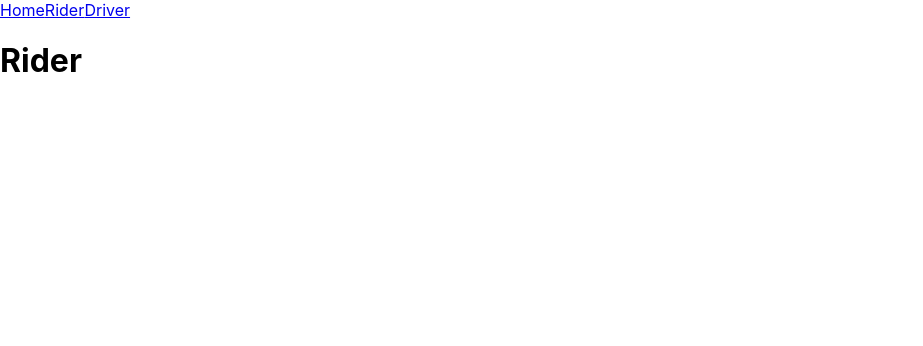
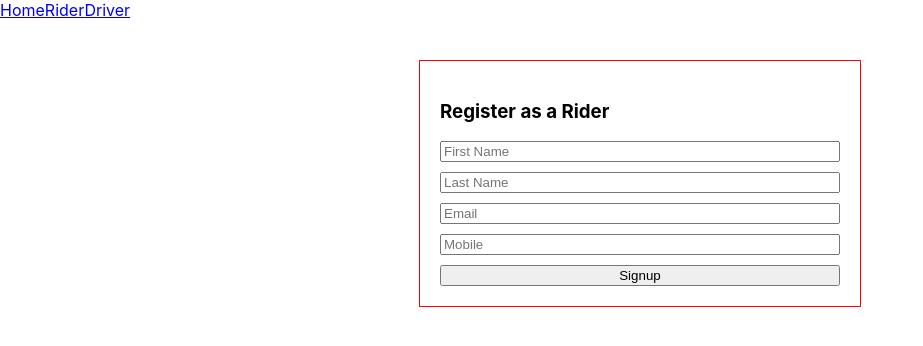
Before and after one commit to m-sehrawat/Doosra-Assignment, a React (Vite) app in the folder client/: page /auth/rider in a window 1280 px wide. Shown: the top 346 px of the page, without its empty margins (0-923 px from the left). Built offline with nearby package versions, Linux system fonts and the light colour scheme.

Commit message:
Rider signup added

```diff
--- a/client/src/index.css
+++ b/client/src/index.css
@@ -11,3 +11,16 @@ code {
   font-family: source-code-pro, Menlo, Monaco, Consolas, 'Courier New',
     monospace;
 }
+
+.centerInput {
+  max-width: 400px;
+  border: 1px solid red;
+  margin: 40px auto;
+  padding: 20px;
+}
+
+.form {
+  display: flex;
+  flex-direction: column;
+  gap: 10px;
+}
--- a/client/src/pages/RiderAuth.jsx
+++ b/client/src/pages/RiderAuth.jsx
@@ -1,8 +1,40 @@
+import { useState } from "react";
+
+
 export const RiderAuth = () => {
+
+    const initState = {
+        firstName: "",
+        lastName: "",
+        email: "",
+        mobile: "",
+        role: 'rider',
+    }
+
+    const [form, setForm] = useState(initState);
+
+    const handleInputChange = ({ target: { value, name } }) => {
+        setForm({ ...form, [name]: value })
+    };
+
+    const handleFormSubmit = (e) => {
+        e.preventDefault();
+        console.log(form);
+    }
 
     return (
         <>
-            <h1>Rider</h1>
+            <div className="centerInput">
+                <h3>Register as a Rider</h3>
+
+                <form onSubmit={handleFormSubmit} className="form">
+                    <input onChange={handleInputChange} name="firstName" type="text" placeholder="First Name" />
+                    <input onChange={handleInputChange} name="lastName" type="text" placeholder="Last Name" />
+                    <input onChange={handleInputChange} name="email" type="email" placeholder="Email" />
+                    <input onChange={handleInputChange} name="mobile" type="tel" placeholder="Mobile" />
+                    <input type="submit" value={'Signup'} />
+                </form>
+            </div>
         </>
     );
 };
```
